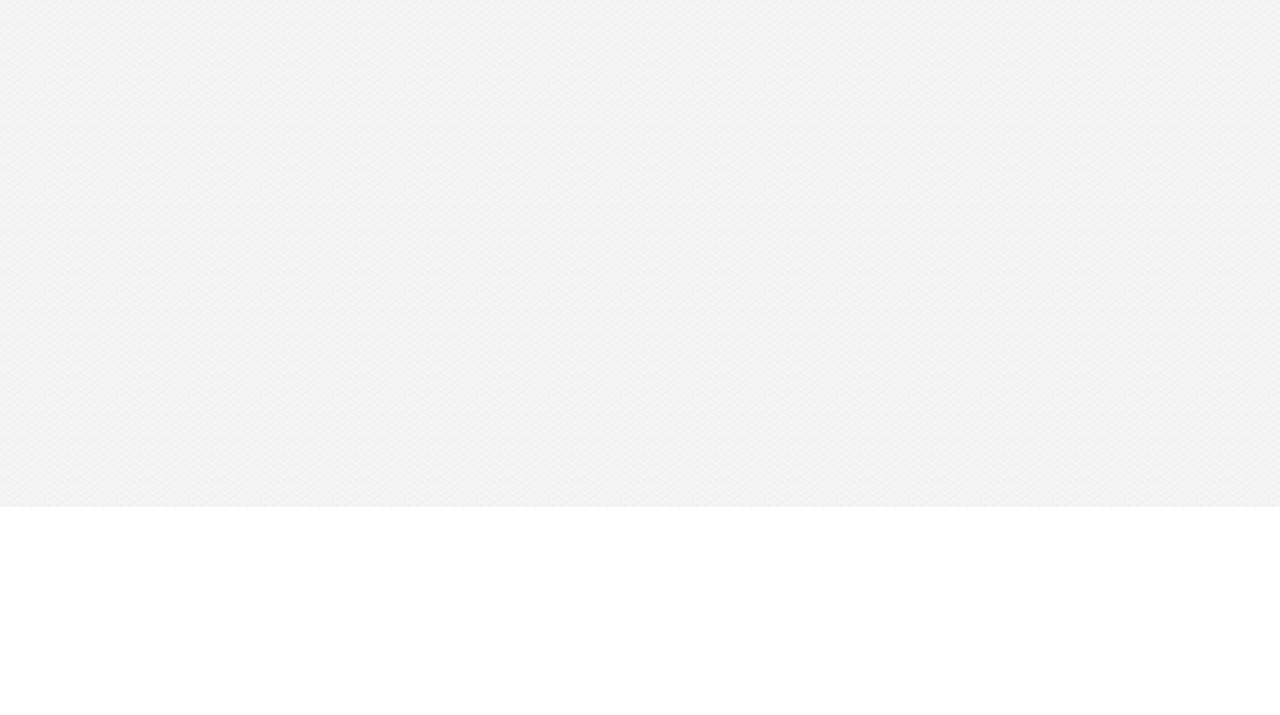
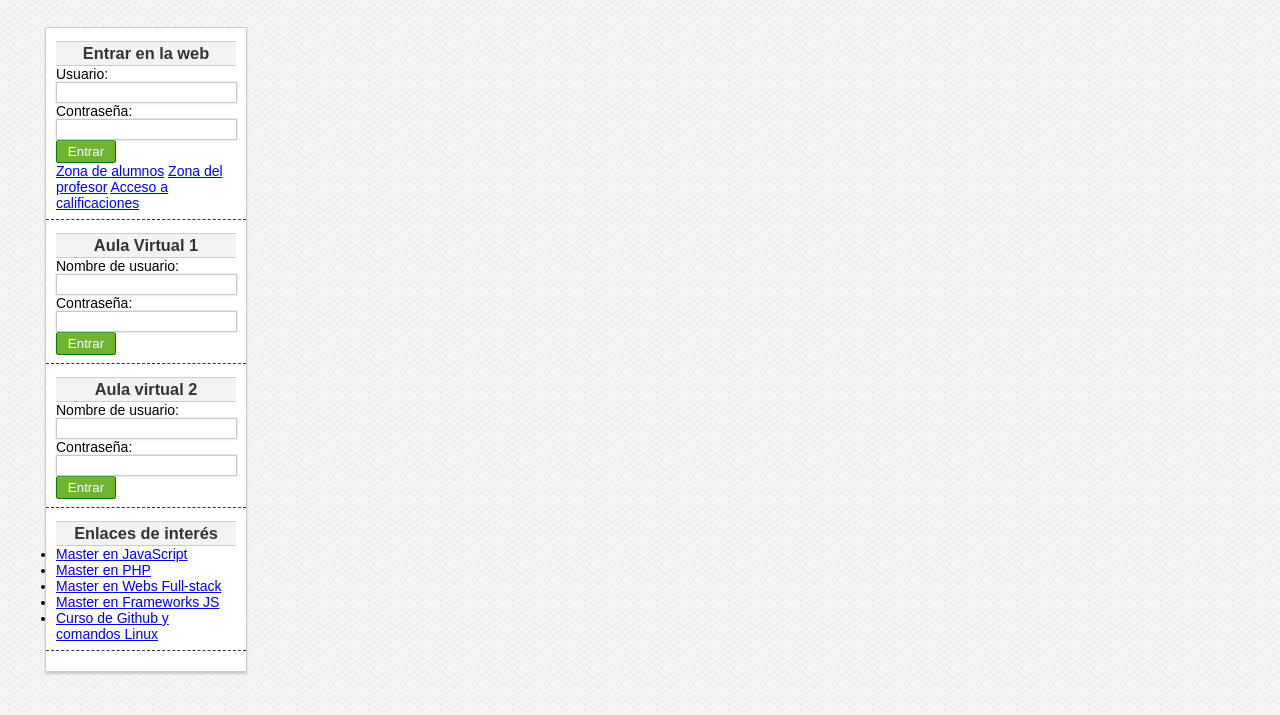
Before and after one commit to efectoTam/css-basic-project, a plain HTML site: page index.html in a window 1280 px wide. Shown: the part 293-1008 px from the top of the page. Before the commit the page ends 800 px from the top, so only its background shows below. Drawn offline with Linux system fonts and the light colour scheme.

Commit message:
some styles in the aside bar

```diff
--- a/css/styles.css
+++ b/css/styles.css
@@ -19,6 +19,53 @@
 
 body {
   background-image: url("../img/paven.png");
+}
+
+input[type="text"],
+input[type="email"],
+input[type="password"],
+select {
+  border: 1px solid #c9c9c9;
+  box-shadow: 0px 0px 2px #ccc;
+  background: white;
+  padding: 2px 1px;
+  color: gray;
+}
+
+input[type="text"]:focus,
+input[type="email"]:focus,
+input[type="password"]:focus {
+  border: 1px solid #70b231;
+  color: black;
+}
+
+input[type="button"],
+input[type="submit"],
+input[type="reset"],
+button {
+  display: block;
+  border-radius: 2px;
+  border: 1px solid green;
+  width: 60px;
+  padding: 3px;
+  background-color: #70b231;
+  cursor: pointer;
+  color: white;
+}
+
+input[type="button"]:hover,
+input[type="submit"]:hover,
+input[type="reset"]:hover,
+button:hover {
+  box-shadow: 0px 0px 2px gray;
+}
+
+input[type="button"]:active,
+input[type="submit"]:active,
+input[type="reset"]:active,
+button:active {
+  box-shadow: 0px 0px 3px gray inset;
+  text-shadow: 0px 0px 1px #ccc;
 }
 
 /* Header */
@@ -53,7 +100,6 @@ body {
   letter-spacing: 4px;
   margin-top: 10px;
   text-shadow: 0px 2px 1px #333333;
-  transition: all 300ms;
 }
 
 #header h1:hover {
@@ -86,7 +132,6 @@ body {
   line-height: 40px;
   float: left;
   border-right: 1px solid gray;
-  transition: all 300ms;
 }
 
 #nav > ul > li a {
@@ -127,7 +172,6 @@ will have double border */
   padding: 8px;
   line-height: 25px;
   font-size: 13px;
-  transition: all 300ms;
 }
 
 #nav > ul > li:hover > ul > li a {
@@ -138,3 +182,47 @@ will have double border */
   box-shadow: 0px 0px 2px #ccc inset;
   background: rgb(238, 237, 237);
 }
+
+/* Main content */
+
+#content {
+  width: 1250px;
+  min-height: 1100px;
+  margin: 0 auto;
+}
+
+/* Sidebar */
+#aside {
+  width: 200px;
+  float: left;
+  margin: 30px;
+  background-color: white;
+  border: 1px solid #ccc;
+  box-shadow: 0px 2px 2px #ccc;
+  font-family: sans-serif, Arial, Helvetica;
+}
+
+#aside .widget {
+  display: block;
+  width: 180px;
+  margin: 5px auto;
+  padding: 8px 10px 8px 10px;
+  font-size: 14px;
+  border-bottom: 1px dashed #333333;
+}
+
+#aside .widget:last-child {
+  margin-bottom: 20px;
+}
+
+#aside h3 {
+  display: block;
+  color: #333;
+  width: 100%;
+  text-align: center;
+  padding: 2px 0px;
+  background: #f2f3f2;
+  border: 1px solid #ccc;
+  border-left: none;
+  border-right: none;
+}
--- a/index.html
+++ b/index.html
@@ -72,5 +72,72 @@
     </ul>
   </nav>
   <!-- Menu end -->
+  <!-- Central content start -->
+  <div id="content">
+    <!-- Sidebar start -->
+    <aside id="aside">
+      <div class="widget" id="login">
+        <h3>Entrar en la web</h3>
+        <form>
+          <label>Usuario:</label>
+          <input type="text" />
+
+          <label>Contraseña:</label>
+          <input type="password" />
+
+          <input type="submit" value="Entrar" />
+        </form>
+        <a href="#">Zona de alumnos</a>
+        <a href="#">Zona del profesor</a>
+        <a href="#">Acceso a calificaciones</a>
+      </div>
+      <div class="widget" id="login">
+        <h3>Aula Virtual 1</h3>
+        <form>
+          <label>Nombre de usuario:</label>
+          <input type="text" />
+
+          <label>Contraseña:</label>
+          <input type="password" />
+
+          <input type="submit" value="Entrar" />
+        </form>
+      </div>
+      <div class="widget" id="login">
+        <h3>Aula virtual 2</h3>
+        <form>
+          <label>Nombre de usuario:</label>
+          <input type="text" />
+
+          <label>Contraseña:</label>
+          <input type="password" />
+
+          <input type="submit" value="Entrar" />
+        </form>
+      </div>
+      <div class="widget" id="login">
+        <h3>Enlaces de interés</h3>
+        <ul>
+          <li>
+            <a href="#">Master en JavaScript</a>
+          </li>
+          <li>
+            <a href="#">Master en PHP</a>
+          </li>
+          <li>
+            <a href="#">Master en Webs Full-stack</a>
+          </li>
+          <li>
+            <a href="#">Master en Frameworks JS</a>
+          </li>
+          <li>
+            <a href="#">Curso de Github y comandos Linux</a>
+          </li>
+        </ul>
+      </div>
+    </aside>
+    <!-- Sidebar end -->
+  </div>
+  <!-- Central content end -->
 </body>
 </html>
```
